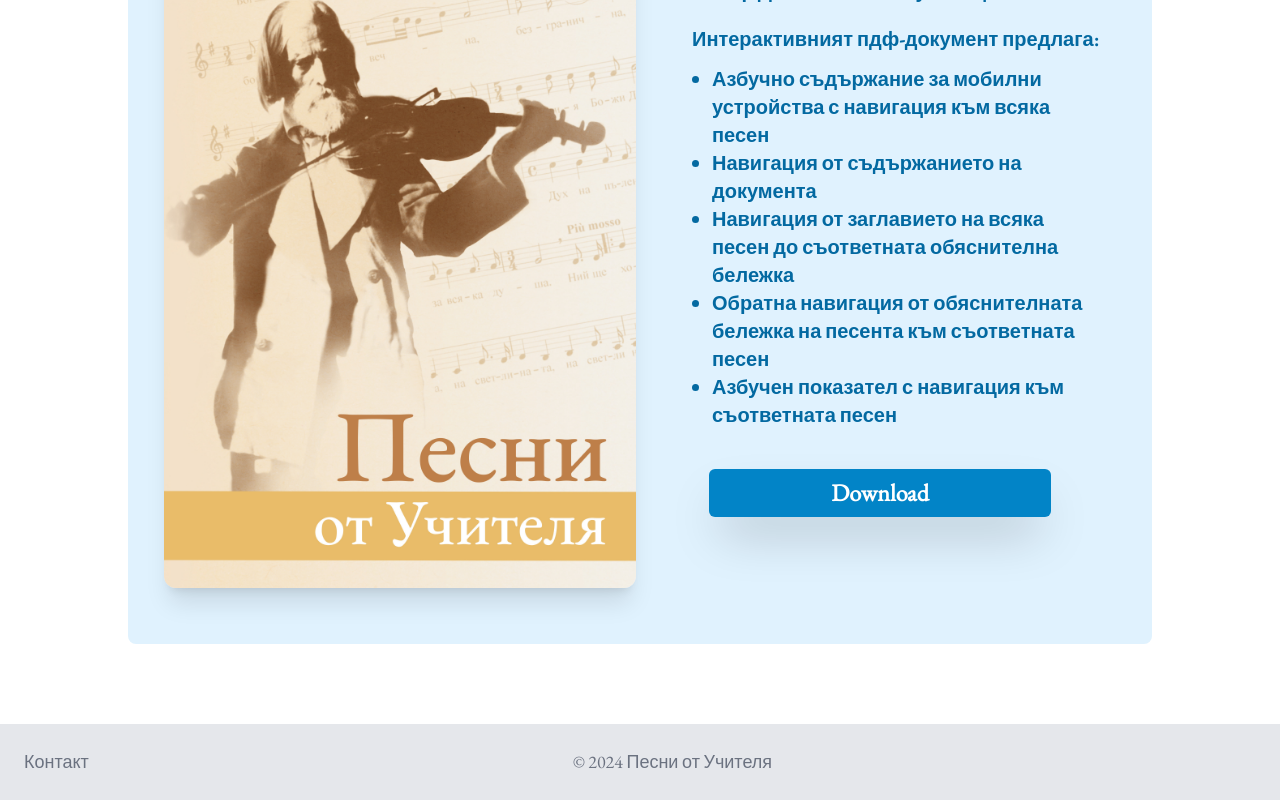
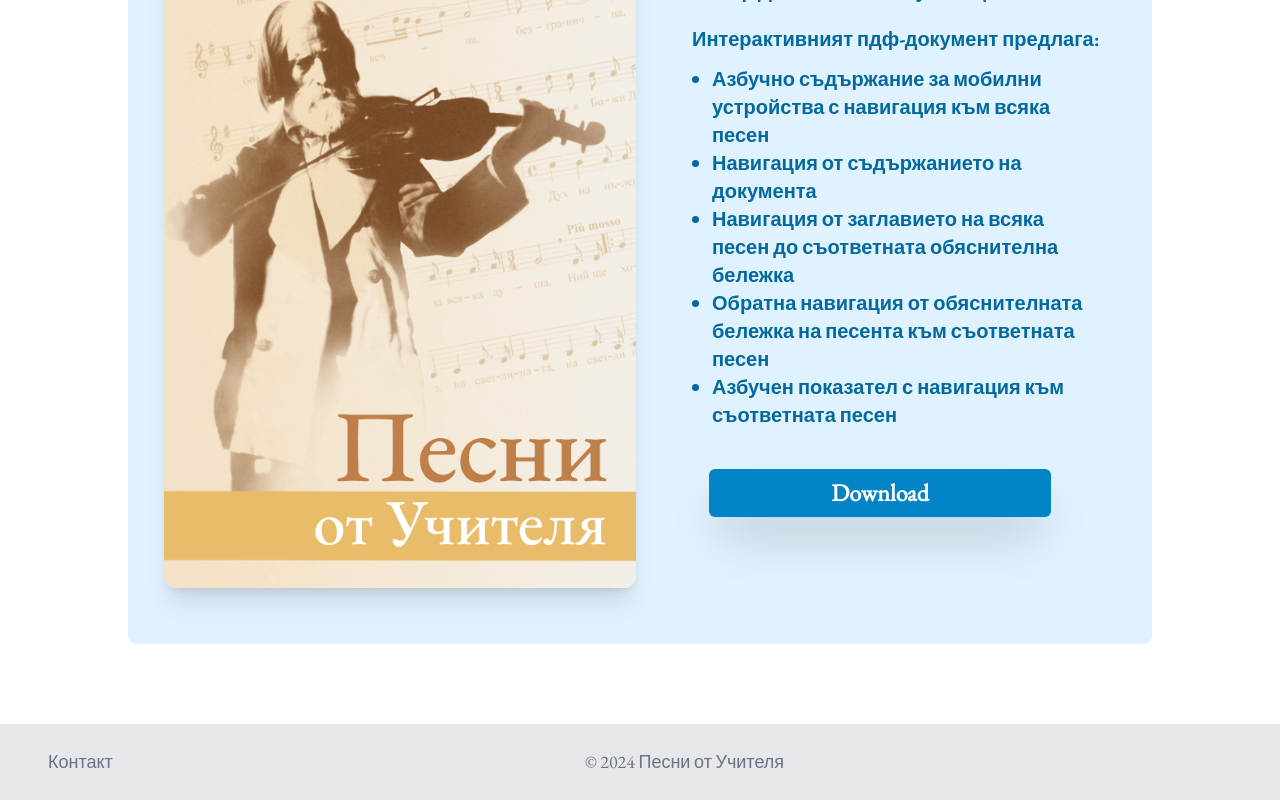
Before and after one commit to mkireva/songbook, a Next.js app: page / in a window 1280 px wide. Shown: the part 575-1375 px from the top of the page. Built offline with nearby package versions, Linux system fonts and the light colour scheme.

Commit message:
fix: footer wip

```diff
--- a/app/Footer.tsx
+++ b/app/Footer.tsx
@@ -5,11 +5,11 @@ export default function Footer() {
   return (
     <footer className="w-full  bg-gray-200 py-6 dark:bg-gray-800">
       <div className="container mx-auto flex items-center justify-between px-4 md:px-6">
-        <div className="flex items-center space-x-4">
+        <div className="flex items-center space-x-4  ">
 
           <Link
             href="https://www.kireva.de/"
-            className="text-lg text-gray-500 hover:text-gray-900 dark:text-gray-400 dark:hover:text-gray-50"
+            className="text-lg text-gray-500 hover:text-gray-900 dark:text-gray-400 dark:hover:text-gray-50 ml-6"
             prefetch={false}
             target="_blank"
           >
```
